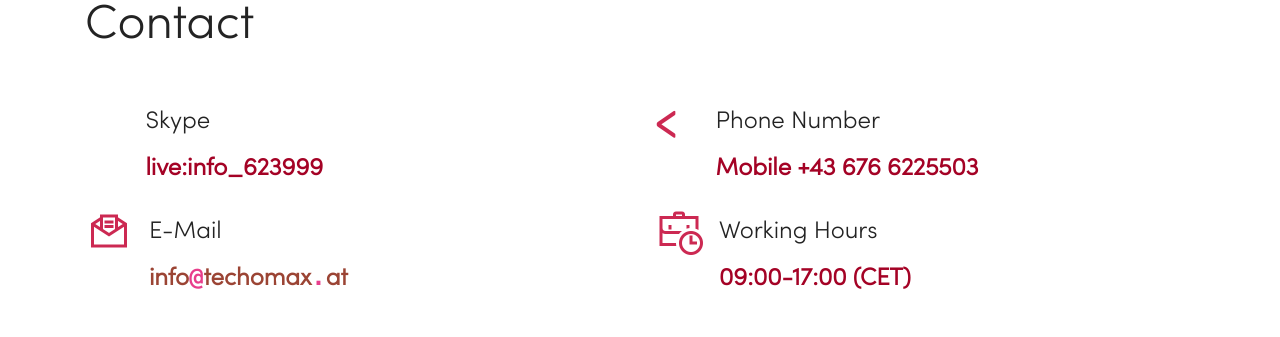
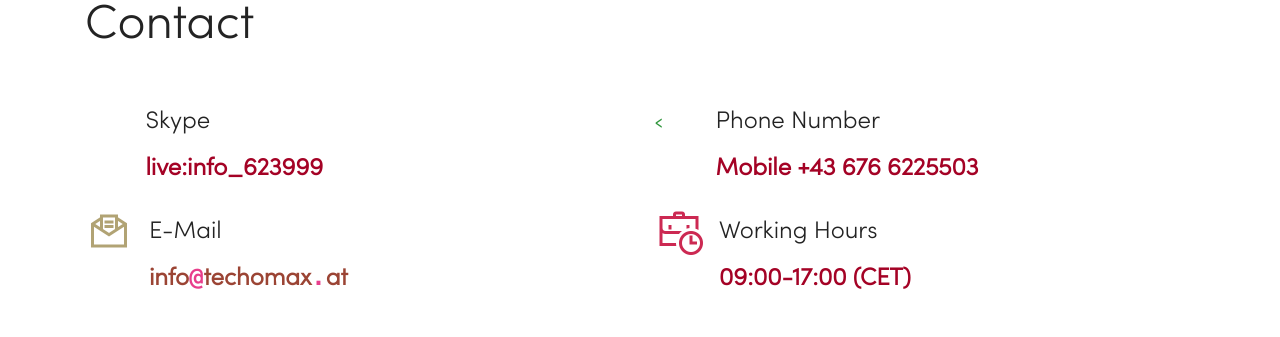
Before and after one commit to techomax/techomax.github.io, a Jekyll site: the page built from en/tech.html, in a window 1280 px wide and 900 px high, scrolled down 1358 px. Shown: the part 150-487 px from the top of the window. Built offline with Jekyll 4.4.1, drawn with Linux system fonts in a browser that asks for light colours; some web fonts are replaced; a script that is not in the unit is left out.

Commit message:
Update quick-contact.html

```diff
--- a/_includes/quick-contact.html
+++ b/_includes/quick-contact.html
@@ -19,7 +19,7 @@
                         <div class="wrapper">
                             <span class="iconfont-wrapper">
                                 <!-- <span class="amp-iconfont icon fa-thumbs-o-up fa socicon-skype socicon" style="color: rgb(20, 157, 204); fill: rgb(20, 157, 204);"></span> -->
-                                <span style="color: rgb(204, 41, 82); fill: rgb(204, 41, 82); font-size: 3rem"><i class="la la-skype"></i></span>
+                                <span style="color: rgb(20, 157, 204); fill: rgb(20, 157, 204); font-size: 3rem;"><i class="la la-skype"></i></span>
                             </span>
                             <div class="b-info b-adress">
                                 <h5 class="align-left mbr-fonts-style display-5">Skype</h5>
@@ -30,7 +30,7 @@
                     <div class="col-12 col-md-6">
                         <div class="wrapper">
                             <span class="iconfont-wrapper">
-                                <span style="color: rgb(204, 41, 82); fill: rgb(204, 41, 82); font-size: 3rem"><<i class="la la-whatsapp"></i></span>
+                                <span style="color: rgb(47, 150, 60); fill: rgb(47, 150, 60) font-size: 3rem;"><<i class="la la-whatsapp"></i></span>
                             </span>
                             <div class="b-info b-phone">
                                 <h5 class="align-left mbr-fonts-style display-5">
@@ -53,7 +53,7 @@
                     <div class="col-12 col-md-6">
                         <div class="wrapper">
                             <span class="iconfont-wrapper">
-                                <span style="color: rgb(204, 41, 82); fill: rgb(204, 41, 82); font-size: 3rem"><i class="la la-envelope-open-text"></i></span>
+                                <span style="color: rgb(177, 163, 116); fill: rgb(177, 163, 116); font-size: 3rem"><i class="la la-envelope-open-text"></i></span>
                             </span>
                             <div class="b-info b-mail">
                                 <h5 class="align-left mbr-fonts-style display-5">
```
